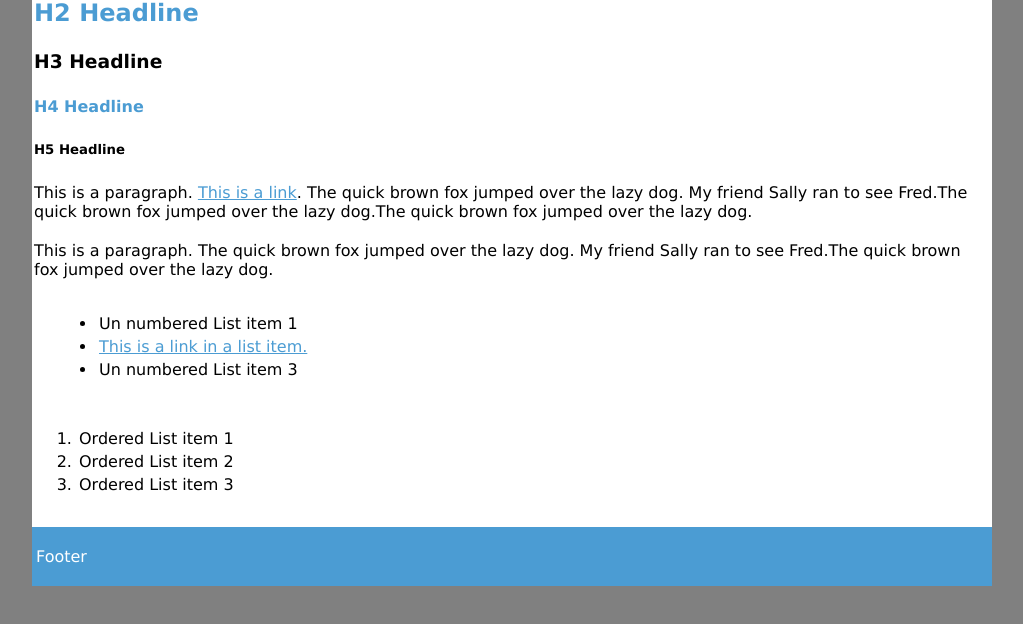
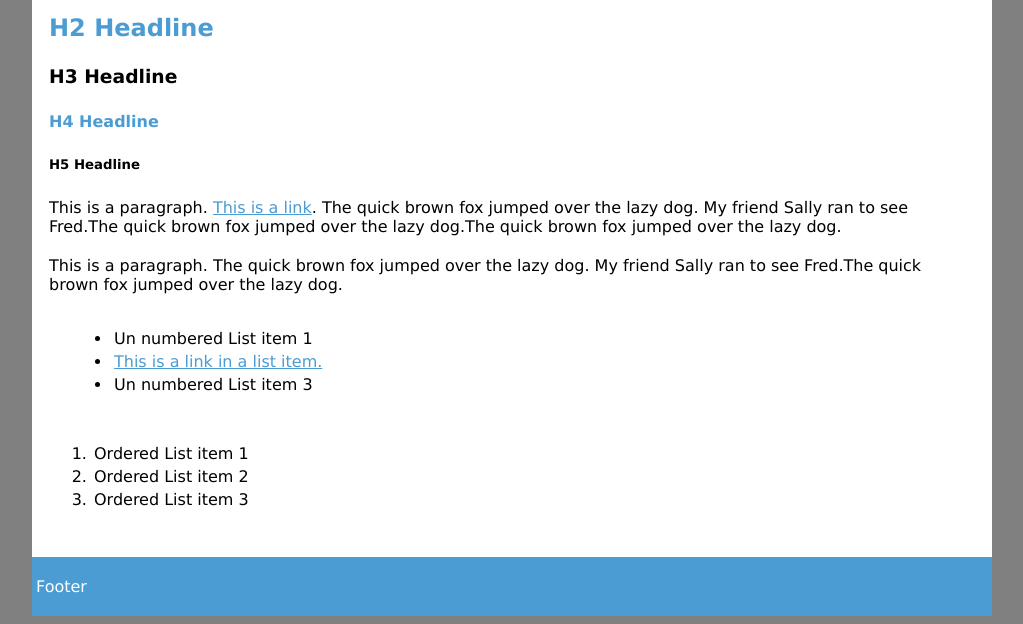
Before and after one commit to laurenledford/laurenledford.github.io, a plain HTML site: page index.html in a window 1280 px wide. Shown: the part 181-805 px from the top of the page, without its empty margins (128-1151 px from the left). Drawn offline with Linux system fonts and the light colour scheme.

Commit message:
Update style.css

```diff
--- a/style.css
+++ b/style.css
@@ -10,12 +10,15 @@
 
 }
 
+.content {
+	padding: 15px;
+}
+
 body {
 	background: grey
 }
 
 img {
-	display: inline-block;
 	float: right;
 	padding-top: 50px;
 
@@ -38,7 +41,7 @@ h2, h4 {
 	padding: .04px;
   }
 
-  .footer {
+.footer {
 	  padding: 2px;
 	  text-align: left;
 	  background-color: #4b9cd3;
```
